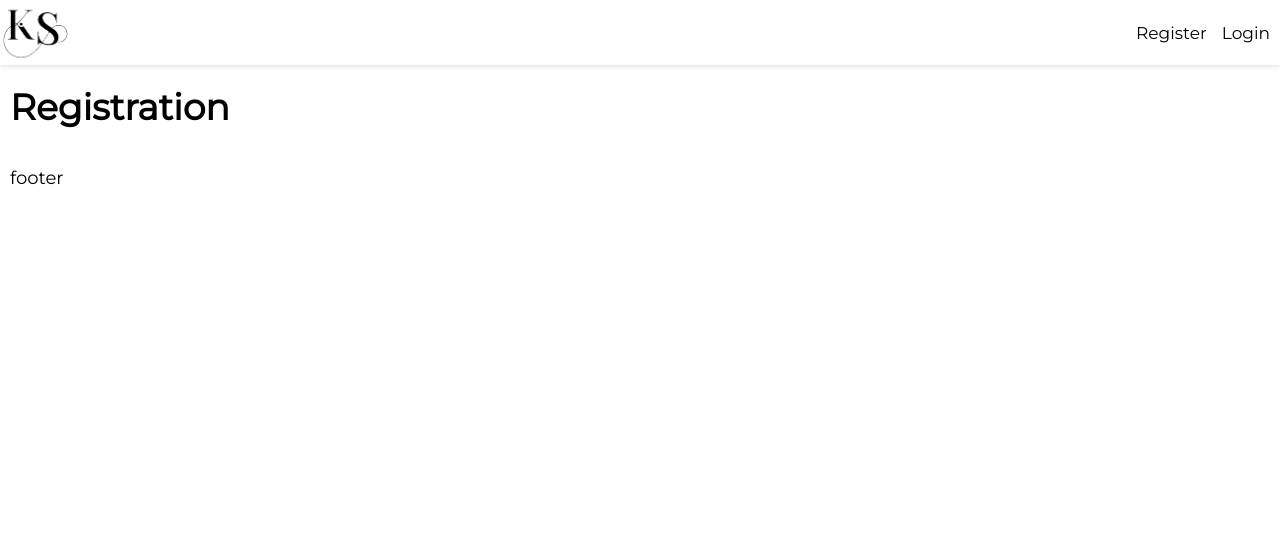
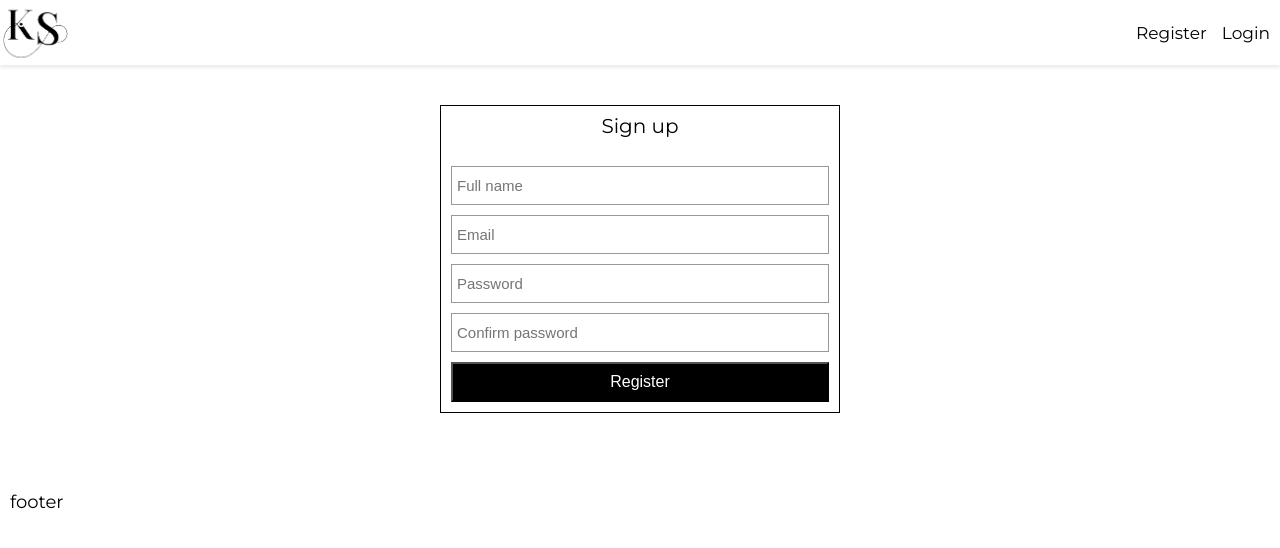
Before and after one commit to KaisaSS/e-commerce, a React (Create React App) app: page /register in a window 1280 px wide. Shown: the top 548 px of the page. Built offline with nearby package versions, Linux system fonts and the light colour scheme; no server answers.

Commit message:
Create registration form

```diff
--- /dev/null
+++ b/src/components/Signup/index.js
@@ -0,0 +1,76 @@
+import React, { Component } from "react";
+import Button from "../forms/Button";
+import FormInput from "../forms/FormInput";
+import "./styles.scss";
+
+const initialState = {
+  displayName: "",
+  email: "",
+  password: "",
+  confirmPassword: "",
+};
+
+class Signup extends Component {
+  constructor(props) {
+    super(props);
+    this.state = {
+      ...initialState,
+    };
+
+    this.handleChange = this.handleChange.bind(this);
+  }
+
+  handleChange = (e) => {
+    const { name, value } = e.target;
+
+    this.setState({
+      [name]: value,
+    });
+  };
+
+  render() {
+    const { displayName, email, password, confirmPassword } = this.state;
+    return (
+      <div className="signup">
+        <div className="wrap">
+          <h2>Sign up</h2>
+          <div className="formWrap">
+            <form>
+              <FormInput
+                type="text"
+                name="displayName"
+                value={displayName}
+                placeholder="Full name"
+                onChange={this.handleChange}
+              />
+              <FormInput
+                type="email"
+                name="email"
+                value={email}
+                placeholder="Email"
+                onChange={this.handleChange}
+              />
+              <FormInput
+                type="password"
+                name="password"
+                value={password}
+                placeholder="Password"
+                onChange={this.handleChange}
+              />
+              <FormInput
+                type="password"
+                name="confirmPassword"
+                value={confirmPassword}
+                placeholder="Confirm password"
+                onChange={this.handleChange}
+              />
+              <Button type="submit">Register</Button>
+            </form>
+          </div>
+        </div>
+      </div>
+    );
+  }
+}
+
+export default Signup;
--- /dev/null
+++ b/src/components/Signup/styles.scss
@@ -0,0 +1,26 @@
+.signup {
+  display: block;
+  width: 100%;
+  max-width: 40rem;
+  margin: 4rem auto 6rem;
+  border: 1px solid black;
+
+  .wrap {
+    padding: 10px;
+
+    h2 {
+      display: block;
+      width: 100%;
+      margin: 0 auto;
+      padding: 0;
+      font-size: 2rem;
+      line-height: 1;
+      font-weight: 400;
+      text-align: center;
+    }
+
+    .formWrap {
+      margin: 3rem auto 0;
+    }
+  }
+}
--- /dev/null
+++ b/src/components/forms/FormInput/index.js
@@ -0,0 +1,13 @@
+import React from "react";
+import "./styles.scss";
+
+const FormInput = ({ handleChange, label, ...otherProps }) => {
+  return (
+    <div className="formRow">
+      {label && <label>{label}</label>}
+      <input className="formInput" onChange={handleChange} {...otherProps} />
+    </div>
+  );
+};
+
+export default FormInput;
--- /dev/null
+++ b/src/components/forms/FormInput/styles.scss
@@ -0,0 +1,13 @@
+.formRow {
+  .formInput {
+    display: block;
+    width: 100%;
+    padding: 10px 5px;
+    margin: 10px auto;
+    font-size: 1.5rem;
+    line-height: 1;
+    font-weight: 400;
+    border: 1px solid #999999;
+    outline: none;
+  }
+}
--- a/src/pages/Registration/index.js
+++ b/src/pages/Registration/index.js
@@ -1,13 +1,10 @@
 import React, { Component } from "react";
+import Signup from "../../components/Signup";
 import "./styles.scss";
 
 class Registration extends Component {
   render() {
-    return (
-      <div>
-        <h1>Registration</h1>
-      </div>
-    );
+    return <Signup />;
   }
 }
 
```
